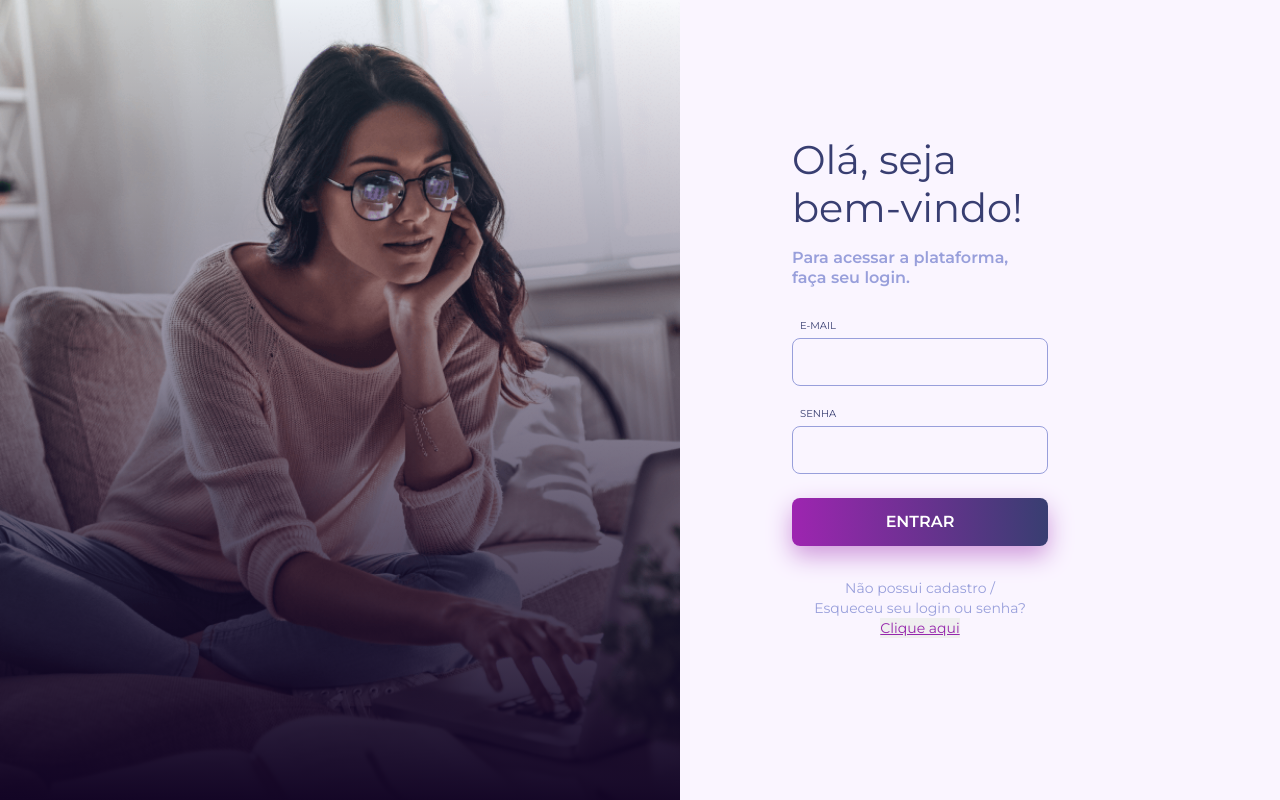
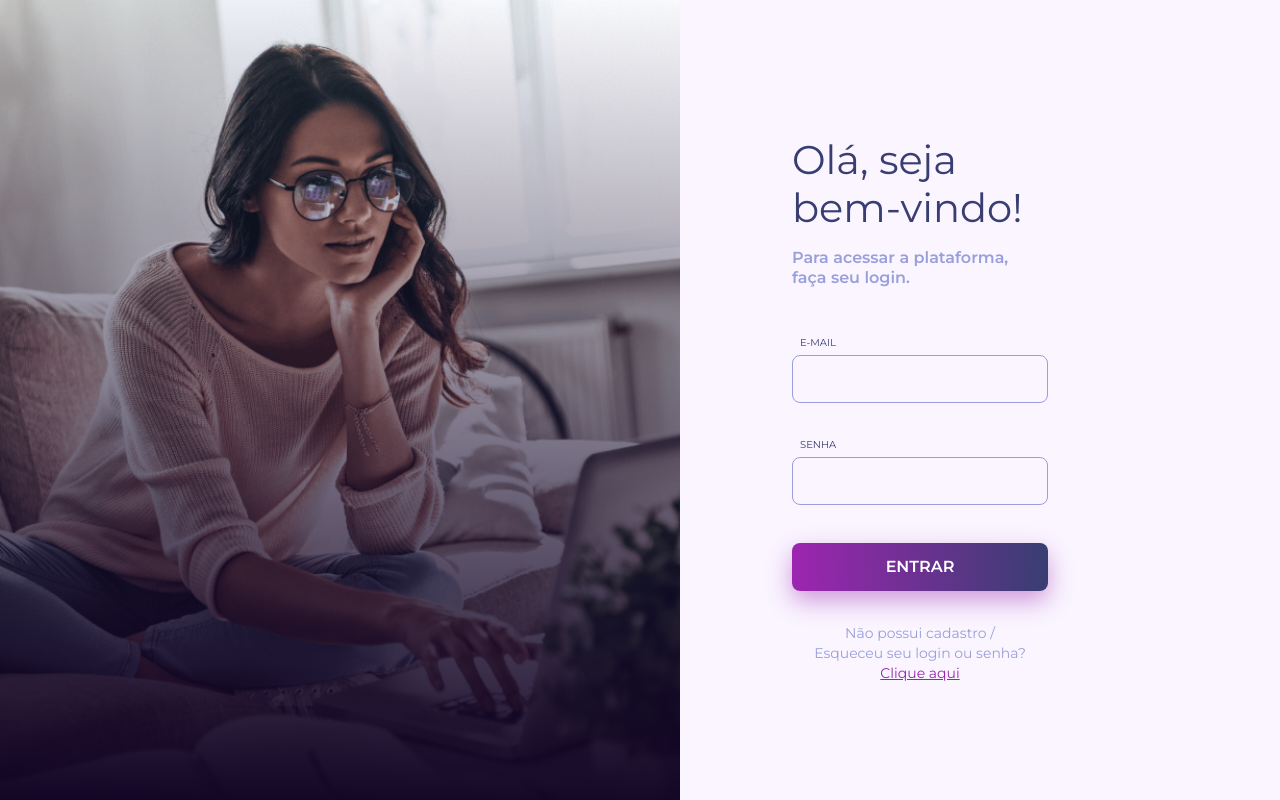
Before and after one commit to VictorNevola/wiser-loggin, a Next.js app: page / in a window 1280 px wide. Built offline with nearby package versions, Linux system fonts and the light colour scheme.

Commit message:
Fixing erros in layout

```diff
--- a/components/Form/index.tsx
+++ b/components/Form/index.tsx
@@ -69,8 +69,8 @@ export default function FormLoggin({ dispatchNameAction, infosButton, nameButton
         if(errors.password == undefined) setErroPassword(false);
         if(errors && errors?.password) setErroPassword(true);
 
+
     }, [watchAllFields]);
-
 
     return (
         <>
@@ -84,7 +84,7 @@ export default function FormLoggin({ dispatchNameAction, infosButton, nameButton
                 <S.buttonErro error={erroEmail} type="button" onClick={()=> clearErro('emailUser')} />
             </S.Divinput>
 
-            {errors.emailUser?.type == "required" && <S.spanErrorInfo>Email Obrigatorio</S.spanErrorInfo>}
+            {errors.emailUser?.type == "required" ? <S.spanErrorInfo>Email Obrigatorio</S.spanErrorInfo> : <S.spanErrorInfo />}
             {errors.emailUser?.type == "pattern" && <S.spanErrorInfo>Digite um e-mail válido</S.spanErrorInfo>}
 
             <S.divInputTitle>
@@ -96,7 +96,7 @@ export default function FormLoggin({ dispatchNameAction, infosButton, nameButton
                 <S.buttonErro error={erroPassword} type="button" onClick={()=> clearErro('password')} />
             </S.Divinput>
 
-            {errors.password?.type == "required" && <S.spanErrorInfo>Senha Obrigatorio</S.spanErrorInfo>}
+            {errors.password?.type == "required" ? <S.spanErrorInfo>Senha Obrigatorio</S.spanErrorInfo> : <S.spanErrorInfo />}
 
             <S.divSubmit>
                 {
--- a/components/Form/styles.ts
+++ b/components/Form/styles.ts
@@ -1,5 +1,6 @@
 import style from 'styled-components';
 import { IDivInput, iButtonErro } from './types';
+
 
 export const form = style.form`
     width: 256px;
@@ -61,6 +62,7 @@ export const spanErrorInfo = style.span`
     line-height: 24px;
     color: #FF377F;
     padding-left: 14px;
+    height: 14px;
 `
 export const divSubmit = style.div`
     background: linear-gradient(267.79deg, #383E71 0%, #9D25B0 99.18%);
@@ -69,6 +71,15 @@ export const divSubmit = style.div`
     margin-top:24px;
     margin-bottom: 32px;
     padding: 14px;
+
+    @media (min-width: 320px) and (max-width: 480px) {
+        box-shadow: none;
+        width: 168px;
+        margin: 0 auto;
+        margin-top: 32px;
+        margin-bottom: 24px;
+    }
+
 `
 
 export const inputSubmit = style.input `
@@ -90,6 +101,11 @@ export const spanInfo = style.span`
     text-align: center;
     color: #989FDB;
     text-align: center;
+
+    @media (min-width: 320px) and (max-width: 480px) {
+        color: #FFFFFF;
+    }
+
 `
 
 export const link = style.button`
@@ -98,4 +114,8 @@ export const link = style.button`
     border: none;
     font-size: 14px;
     line-height: 20px;
+    background-color: transparent;
+    @media (min-width: 320px) and (max-width: 480px) {
+        color: #FFFFFF;
+    }
 `
--- a/pages/index.tsx
+++ b/pages/index.tsx
@@ -1,4 +1,4 @@
-import * as S from '../styles/Pages/styles';
+import * as S from '../styles/Pages/loggin';
 import { useSelector } from "react-redux";
 
 import FormLoggin from '../components/Form';
@@ -21,7 +21,7 @@ export default function Loggin() {
         <S.containerSection>
 
           <S.Title isPrimary={true}> Olá, seja <br/> bem-vindo! </S.Title>
-          <S.Info isPrimary={false}> Para acessar a plataforma, <br /> faça seu login. </S.Info>
+          <S.Info isPrimary={false}> Para acessar a plataforma, faça seu login. </S.Info>
 
           <FormLoggin dispatchNameAction="SING_UP_REQUEST" infosButton={true} nameButtonSubmit={"Entrar"} />
 
--- a/store/modules/user/reducer.ts
+++ b/store/modules/user/reducer.ts
@@ -3,8 +3,7 @@ export default function user(state = [], action) {
         case "SING_UP_SUCCESS":
             return action.user;
         case "OPEN_MODAL_REGISTER":
-            console.log(action)
-            return action.modalOpen;
+            return action.modalOpen
         default:
             return null;
     }
--- a/styles/Pages/styles.ts
+++ b/styles/Pages/loggin.ts
@@ -6,7 +6,32 @@ export const ContainerMain = style.main `
     height: ${(props: IPropsStyleContainer )=> props.height};
 
     @media (min-width: 320px) and (max-width: 480px) {
-        display: block;
+        background: #130525;
+        background: linear-gradient(180deg, #130525 0%, rgba(19,5,37,1) 100%);
+    }
+
+`
+
+export const containerSection = style.section `
+    padding: 136px 232px 114px 112px;
+    transition: all .4s ease;
+
+    @media (min-width:767px) and (max-width:768px) {
+        padding: 98px 80px 98px 80px;
+    }
+
+    @media (min-width: 320px) and (max-width: 480px) {
+        position: absolute;
+        top: 138px;
+        bottom: 0px;
+        left: 0px;
+        right: 0px;
+        padding: 24px 28px;
+        width: 311px;
+        height: 388px;
+        margin: 0 auto;
+        background: #FAF5FF;
+        border-radius: 8px;
     }
 
 `
@@ -18,44 +43,17 @@ export const ImageAsideWithBackground = style.aside `
     linear-gradient(1deg, #130525 0%, rgba(105, 57, 153, 0) 100%),
     url(${(props : IPropsStyleimage)=> props.imageUrl});
     background-size: cover;
-
-    @media (min-width: 320px) and (max-width: 480px) {
-        display: none;
-        // position: absolute;
-        // height: 200rem;
-        // background-position-x: center;
-    }
-
-`
-
-export const containerSection = style.section `
-    padding: 136px 232px 114px 112px;
+    background-position: bottom;
 
     @media (min-width:767px) and (max-width:768px) {
-        padding: 98px 32px 98px 32px;
+        width: 327px;
     }
 
     @media (min-width: 320px) and (max-width: 480px) {
-            display: flex;
-            flex-direction: column;
-            justify-content: center;
-            align-items: center;
-            padding: 42px 22px 0px 22px;
+        background-repeat: no-repeat;
+        background-position-y: -18px;
+        height: 429px;
     }
-
-    // @media (min-width: 320px) and (max-width: 480px) {
-    //     position: absolute;
-    //     top: 0;
-    //     left: 30%;
-    //     top: 30%;
-    //     right: 0px;
-    //     bottom: 0;
-    //     background-color: #FAF5FF;
-    //     padding: 0px;
-    //     width: 54rem;
-    //     height: 74rem;
-    //     margin: 0 auto;
-    // }
 
 `
 
@@ -65,10 +63,18 @@ export const Title = style.h1 `
     font-size: 40px;
     line-height: 48px;
     margin-bottom: 16px;
+
+    @media (min-width: 320px) and (max-width: 480px) {
+        font-size: 24px;
+        line-height: 32px;
+        text-align: center;
+    }
 `
 
 export const Info = style.span `
     color: ${(props:IPropsStyleTitle) => props.isPrimary ? '#383E71' : '#989FDB'};
+    display: block;
+    width: 222px;
     font-weight: 600;
     font-size: 16px;
     line-height: 20px;
@@ -76,6 +82,8 @@ export const Info = style.span `
 
     @media (min-width: 320px) and (max-width: 480px) {
         margin-bottom: 18px;
+        font-size: 12px;
+        width: 100%;
     }
 
 `
--- a/types/User/index.ts
+++ b/types/User/index.ts
@@ -10,7 +10,7 @@ export interface IsingUpUserSuccess {
     isAuthenticated: boolean,
     message?: string,
     userInfos?: { email: string, password: string },
-    activeModalRegister?: boolean
+    activeModalRegister?: boolean,
 }
 
 export interface IUserData extends AxiosResponse {
```
Also changed, not shown: types/Loggin/types.ts (+3 -9 lines).
